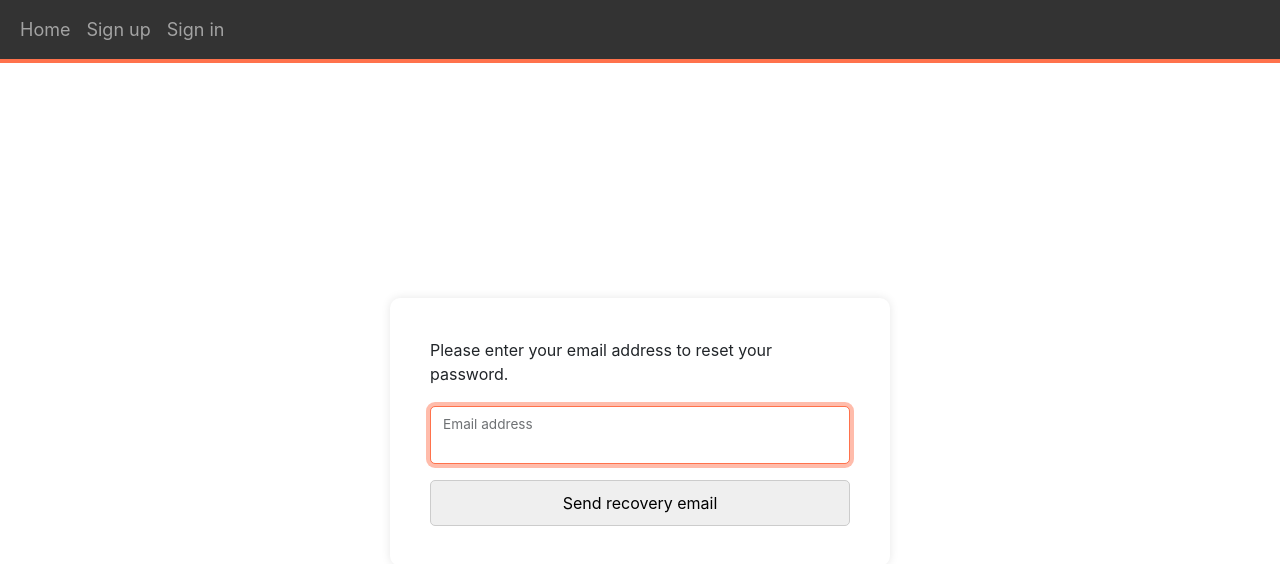
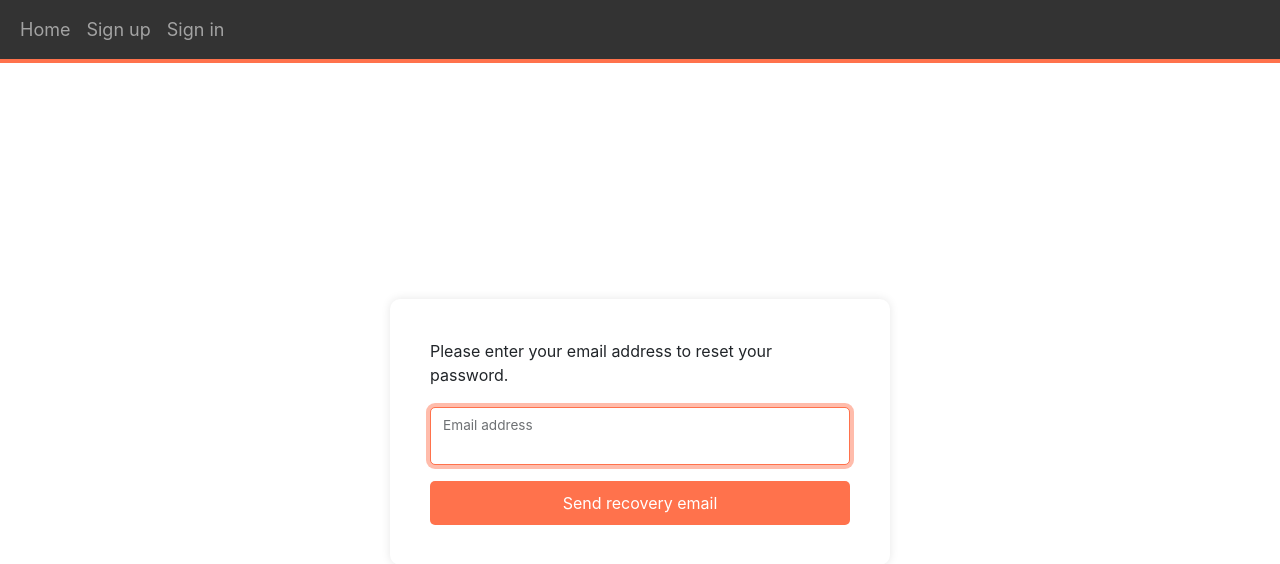
Before and after one commit to rambo37/TaskMaster, a React (Create React App) app in the folder client/: page /account-recovery in a window 1280 px wide. Shown: the top 564 px of the page. Built offline with nearby package versions, Linux system fonts and the light colour scheme.

Commit message:
Tidy up directory structure and improve submit button css

```diff
--- a/client/src/components/SignUpForm.tsx
+++ b/client/src/components/SignUpForm.tsx
@@ -60,7 +60,7 @@ const SignUpForm = ({
         className="submit-button"
       ></input>
       <p className="form-footer">
-        Already have an account? <a href="/login">Log in</a>
+        Already have an account? <a href="/login">Sign in</a>
       </p>
     </>
   );
--- a/client/src/pages/AccountRecovery.tsx
+++ b/client/src/pages/AccountRecovery.tsx
@@ -53,6 +53,7 @@ const AccountRecovery = () => {
       <FloatingLabel label="Email address" className="mb-3">
         <Form.Control
           type="email"
+          name="email"
           placeholder="Email address"
           className="max-width-input"
           value={email}
@@ -63,7 +64,7 @@ const AccountRecovery = () => {
       <input
         type="submit"
         value="Send recovery email"
-        className="max-width-input"
+        className="submit-button"
         onClick={(e) => sendRecoveryEmail(e)}
       />
       {loading && (
--- a/client/src/pages/ResetPassword.tsx
+++ b/client/src/pages/ResetPassword.tsx
@@ -108,7 +108,7 @@ const ResetPassword = () => {
       <input
         type="submit"
         value="Update password"
-        className="max-width-input"
+        className="submit-button"
         onClick={(e) => updatePassword(e)}
       ></input>
       {loading && (
--- a/client/src/Form.css
+++ b/client/src/styles/Form.css
@@ -87,7 +87,7 @@ input[type="submit"]:hover {
 .submit-button {
   width: 100%;
   padding: 10px;
-  background-color: var(--primary-color);
+  background-color: var(--primary-color);;
   color: #fff;
   border: none;
   border-radius: 5px;
@@ -95,3 +95,7 @@ input[type="submit"]:hover {
   cursor: pointer;
   transition-duration: 0.5s;
 }
+
+.submit-button:hover {
+  box-shadow: 0 12px 20px rgba(0, 0, 0, 0.3);
+}
```
Also changed, not shown: client/src/index.tsx (+8 -8 lines), client/src/styles/App.css (renamed from client/src/App.css), client/src/styles/Legend.css (renamed from client/src/Legend.css), client/src/styles/Settings.css (renamed from client/src/Settings.css), client/src/styles/TaskCard.css (renamed from client/src/TaskCard.css), client/src/styles/TaskList.css (renamed from client/src/TaskList.css), client/src/styles/TaskPage.css (renamed from client/src/TaskPage.css), client/src/styles/index.css (renamed from client/src/index.css).
